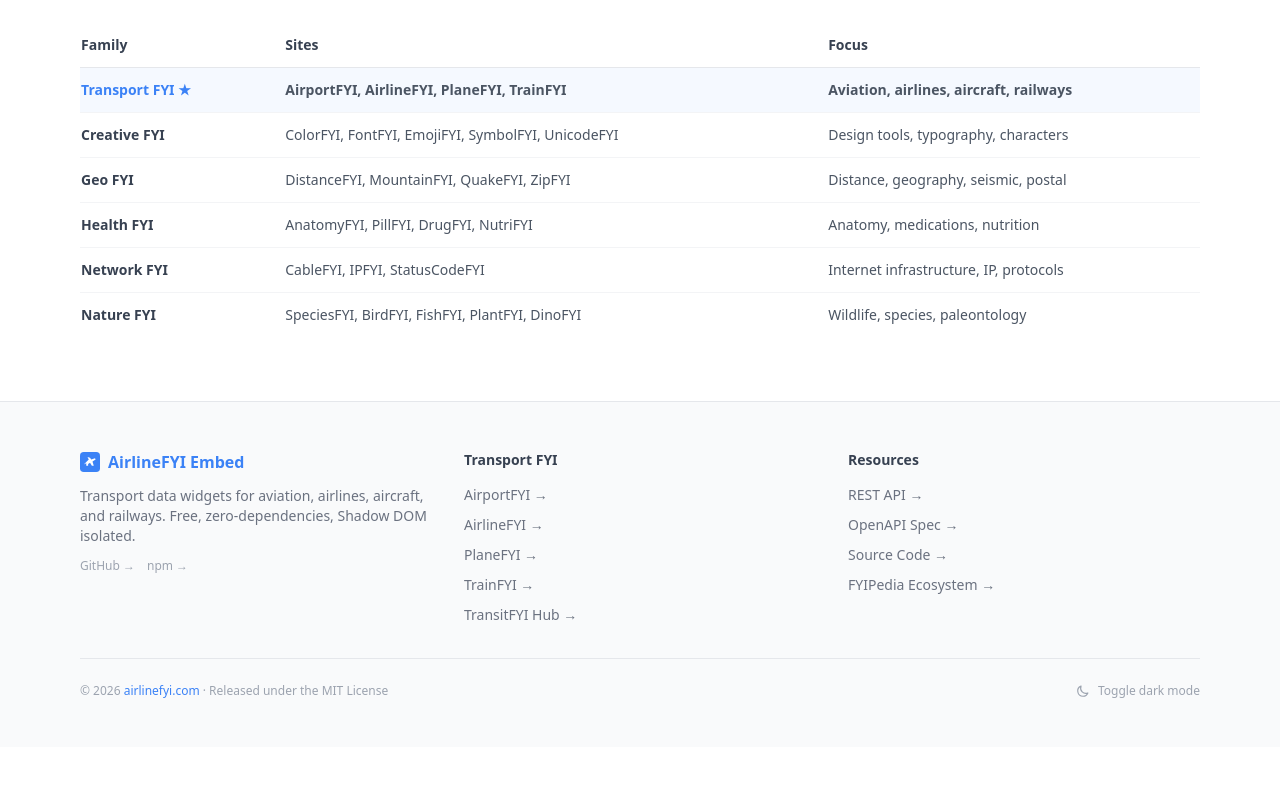
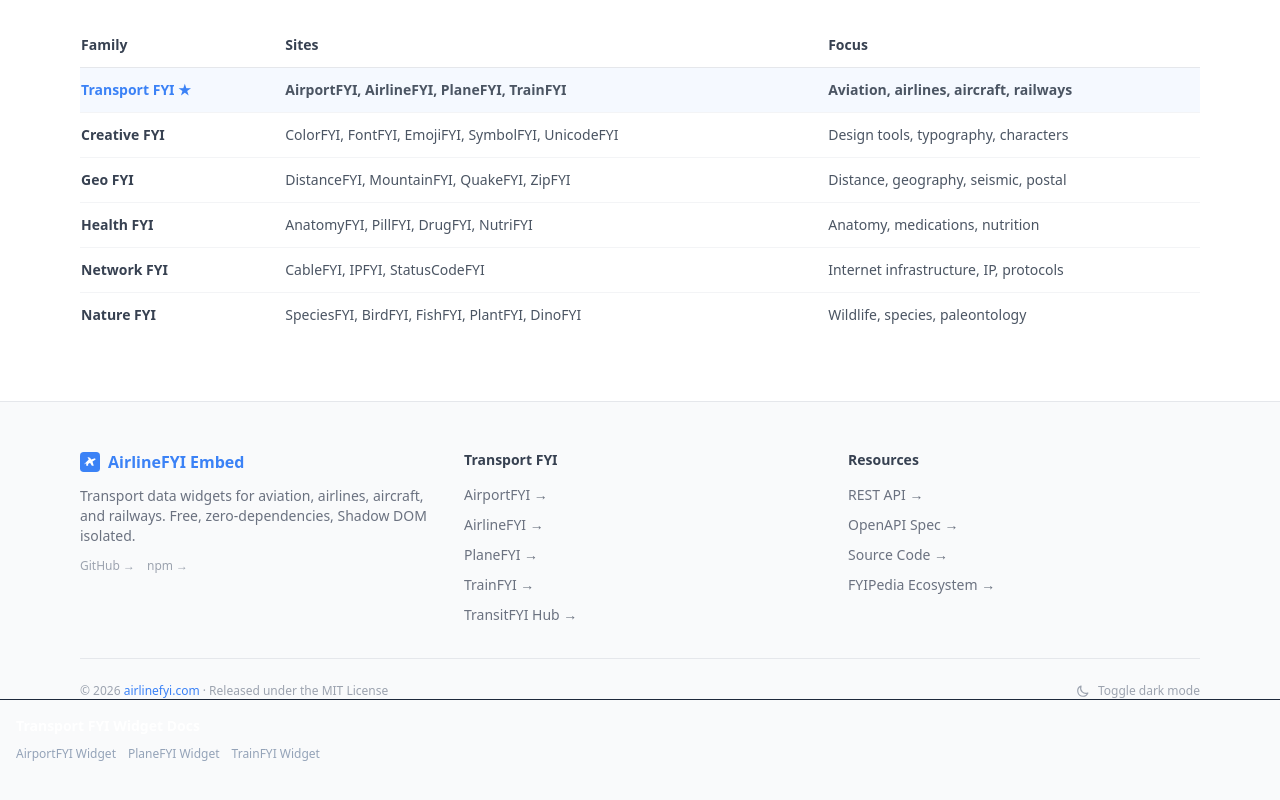
Before and after one commit to fyipedia/airlinefyi-embed, a website: page docs/index.html in a window 1280 px wide. Shown: the part 3679-4479 px from the top of the page. Before the commit the page ends 4426 px from the top, so only its background shows below. Drawn offline with nearby package versions, Linux system fonts and the light colour scheme.

Commit message:
feat: add family widget cross-links in footer for SEO link equity

```diff
--- a/docs/index.html
+++ b/docs/index.html
@@ -1017,7 +1017,15 @@
         </button>
       </div>
     </div>
-  </footer>
+      <div class="border-t border-slate-800 pt-4 mb-4 px-4">
+      <h4 class="font-bold text-white text-sm mb-2">Transport FYI Widget Docs</h4>
+      <div class="flex flex-wrap gap-3 text-xs">
+            <a href="https://widget.airportfyi.com" target="_blank" rel="noopener" class="text-slate-400 hover:text-white py-0.5">AirportFYI Widget</a>
+            <a href="https://widget.planefyi.com" target="_blank" rel="noopener" class="text-slate-400 hover:text-white py-0.5">PlaneFYI Widget</a>
+            <a href="https://widget.trainfyi.com" target="_blank" rel="noopener" class="text-slate-400 hover:text-white py-0.5">TrainFYI Widget</a>
+      </div>
+    </div>
+</footer>
 
   <script>
     function toggleDark() {
```
